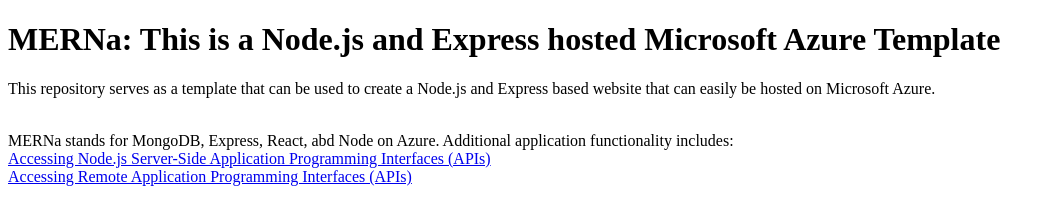
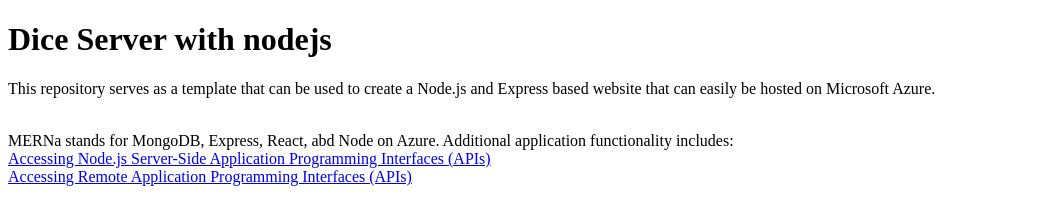
Before and after one commit to julianp829/dice-nodejs, a website: page static/index.html in a window 1280 px wide. Shown: the whole page, without its empty margins (0-1055 px from the left). Drawn offline with Linux system fonts and the light colour scheme.

Commit message:
Update index.html

```diff
--- a/package.json
+++ b/package.json
@@ -10,6 +10,6 @@
     },
     "dependencies": {
         "cors": "^2.8.5",
-        "express": "^4.18.2"
+        "express": "^4.21.0"
     }
 }
--- a/static/index.html
+++ b/static/index.html
@@ -2,10 +2,10 @@
 <html lang="en">
 <head>
 	<meta charset="UTF-8" />
-	<title>MERNa-NE</title>
+	<title>Dice Server</title>
 </head>
 <body>
-	<h1>MERNa: This is a Node.js and Express hosted Microsoft Azure Template</h1>
+	<h1>Dice Server with nodejs</h1>
 	<p>This repository serves as a template that can be used to create a Node.js and Express based website that can easily
 	be hosted on Microsoft Azure.</p><br />
 
```
Also changed, not shown: 1 other file.
